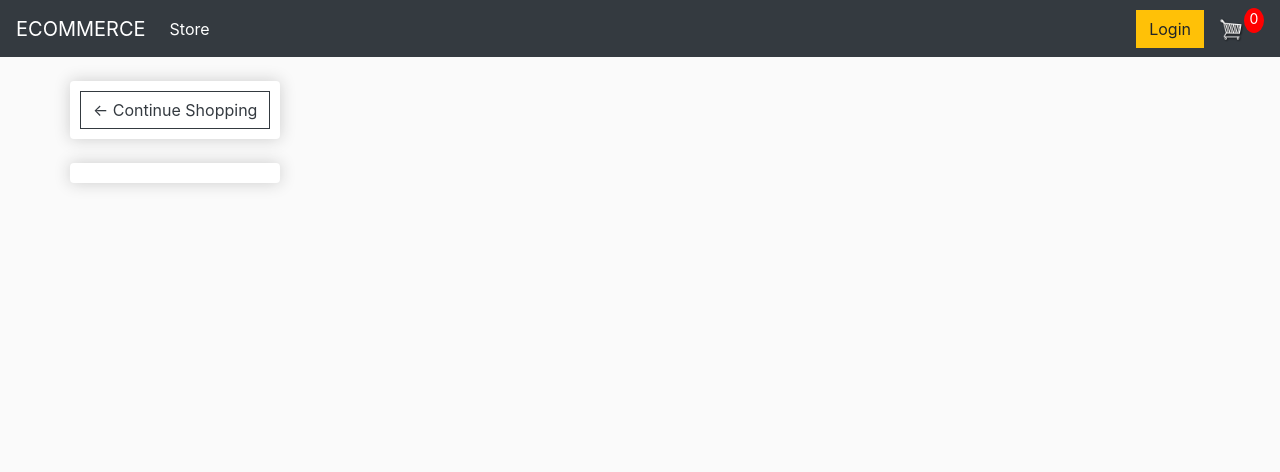
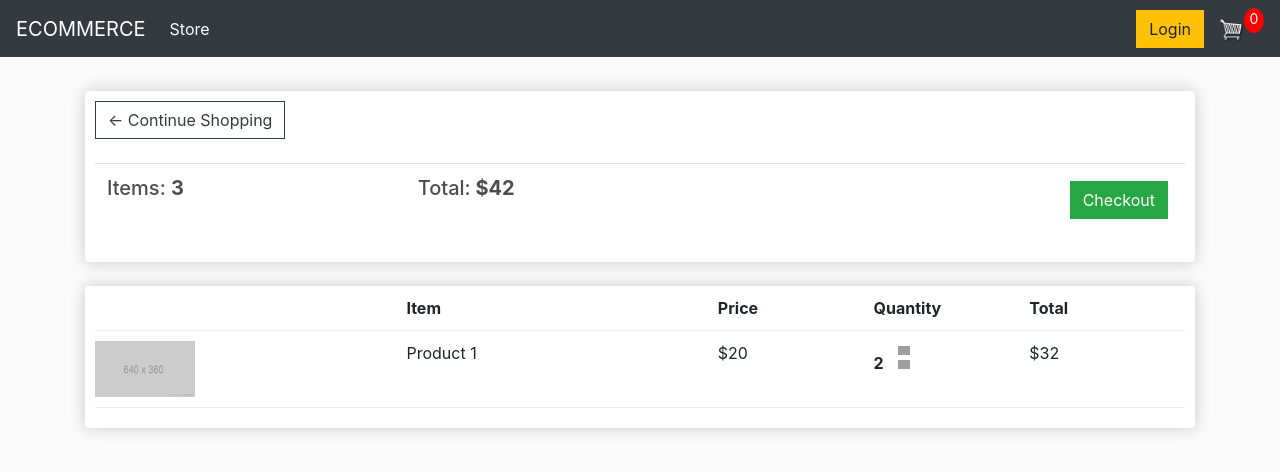
Before and after one commit to M-ElSherif/Django_Ecommerce_Store, a Django app: page /cart/ in a window 1280 px wide. Shown: the top 472 px of the page. Run offline with Django 3.2, Linux system fonts and the light colour scheme; lists and menus that the app fills with data are empty; some libraries are stand-ins or nearby versions; grey boxes are pictures that could not be loaded.

Commit message:
- Added the cart page with placeholder elements

```diff
--- a/ecommerce/store/templates/store/Cart.html
+++ b/ecommerce/store/templates/store/Cart.html
@@ -2,14 +2,49 @@
 {% load static %}
 {% block content %}
 	<div class="row">
-        <div class="co-lg-12">
+		<div class="col-lg-12">
 			<div class="box-element">
 
-                <a class="btn btn-outline-dark" href="{% url 'store' %}">&#x2190; Continue Shopping</a>
+				<a  class="btn btn-outline-dark" href="{% url 'store' %}">&#x2190; Continue Shopping</a>
+
+				<br>
+				<br>
+				<table class="table">
+					<tr>
+						<th><h5>Items: <strong>3</strong></h5></th>
+						<th><h5>Total:<strong> $42</strong></h5></th>
+						<th>
+							<a  style="float:right; margin:5px;" class="btn btn-success" href="{% url 'checkout' %}">Checkout</a>
+						</th>
+					</tr>
+				</table>
 
 			</div>
+
 			<br>
 			<div class="box-element">
+				<div class="cart-row">
+					<div style="flex:2"></div>
+					<div style="flex:2"><strong>Item</strong></div>
+					<div style="flex:1"><strong>Price</strong></div>
+					<div style="flex:1"><strong>Quantity</strong></div>
+					<div style="flex:1"><strong>Total</strong></div>
+				</div>
+
+				<div class="cart-row">
+					<div style="flex:2"><img class="row-image" src="{% static 'images/placeholder.png' %}"></div>
+					<div style="flex:2"><p>Product 1</p></div>
+					<div style="flex:1"><p>$20</p></div>
+					<div style="flex:1">
+						<p class="quantity">2</p>
+						<div class="quantity">
+							<img class="chg-quantity" src="{% static  'images/arrow_up.png' %}">
+
+							<img class="chg-quantity" src="{% static  'images/arrow_down.png' %}">
+						</div>
+					</div>
+					<div style="flex:1"><p>$32</p></div>
+				</div>
 
 			</div>
 		</div>
```
Lines whose indentation alone changed are shown as unchanged.
